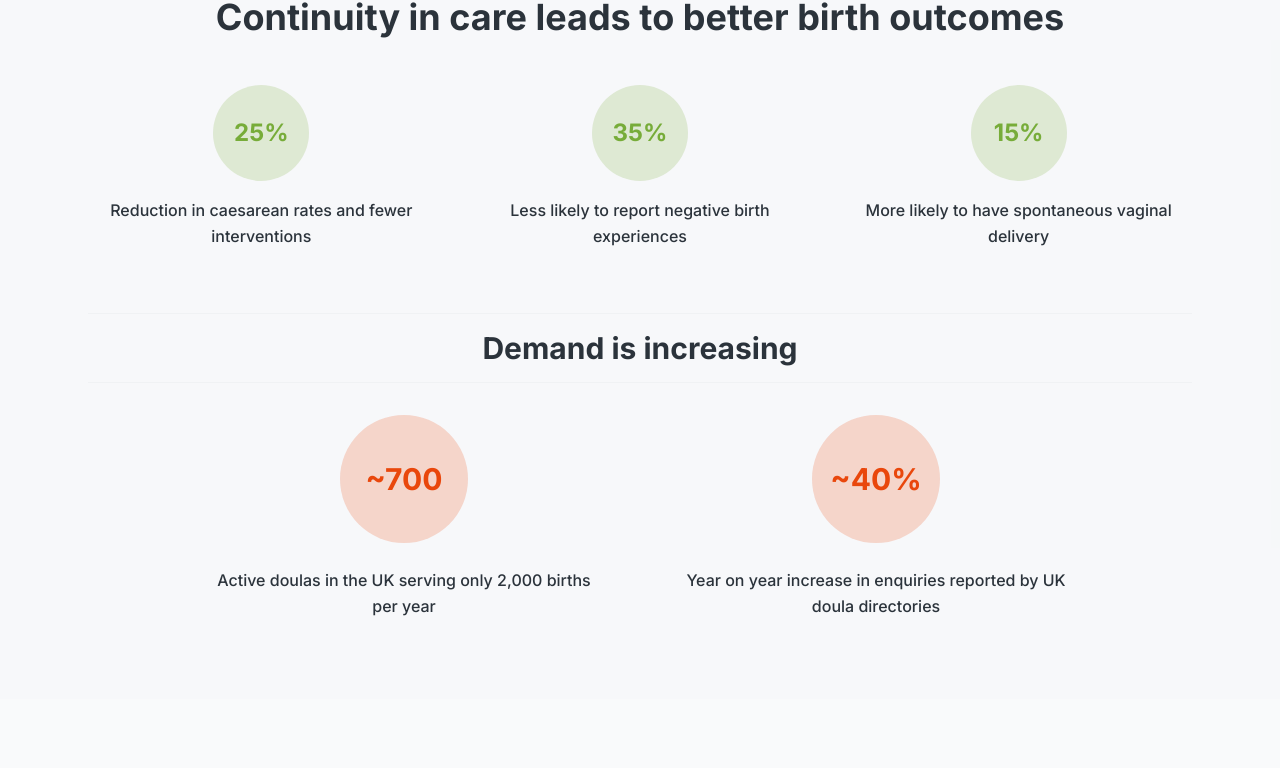
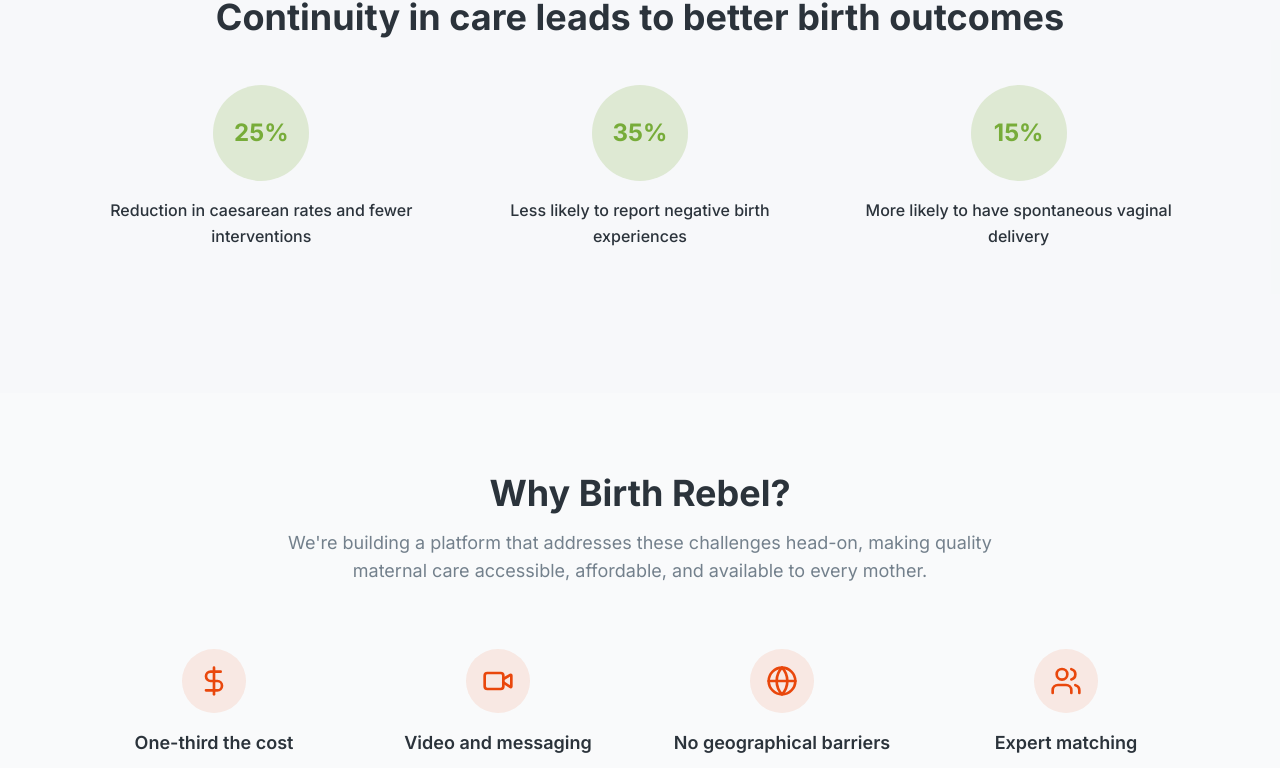
Before and after one commit to BirthRebel/birth-rebel-waitlist, a React (Vite) app: page / in a window 1280 px wide. Shown: the part 1485-2253 px from the top of the page. Built offline with nearby package versions, Linux system fonts and the light colour scheme.

Commit message:
Remove demand statistics section
Remove the 'Demand is increasing' section and its associated statistics from the SolutionStats component.

```diff
--- a/src/components/SolutionStats.tsx
+++ b/src/components/SolutionStats.tsx
@@ -17,16 +17,6 @@ export const SolutionStats = () => {
     }
   ];
 
-  const demandStats = [
-    {
-      stat: "~700",
-      description: "Active doulas in the UK serving only 2,000 births per year"
-    },
-    {
-      stat: "~40%",
-      description: "Year on year increase in enquiries reported by UK doula directories"
-    }
-  ];
 
   return (
     <section className="py-20 bg-muted/30">
@@ -56,30 +46,6 @@ export const SolutionStats = () => {
           </div>
         </div>
 
-        {/* Demand Section */}
-        <div className="text-center">
-          <h3 className="text-2xl md:text-3xl font-bold text-foreground mb-8 border-t border-b border-muted py-4">
-            Demand is increasing
-          </h3>
-
-          <div className="grid md:grid-cols-2 gap-12 max-w-4xl mx-auto">
-            {demandStats.map((item, index) => (
-              <div
-                key={index}
-                className="text-center group hover:transform hover:scale-105 transition-smooth"
-              >
-                <div className="w-32 h-32 mx-auto mb-6 rounded-full bg-primary/20 flex items-center justify-center group-hover:bg-primary/30 transition-smooth">
-                  <span className="text-3xl font-bold text-primary">
-                    {item.stat}
-                  </span>
-                </div>
-                <p className="text-foreground font-medium leading-relaxed max-w-sm mx-auto">
-                  {item.description}
-                </p>
-              </div>
-            ))}
-          </div>
-        </div>
       </div>
     </section>
   );
```
